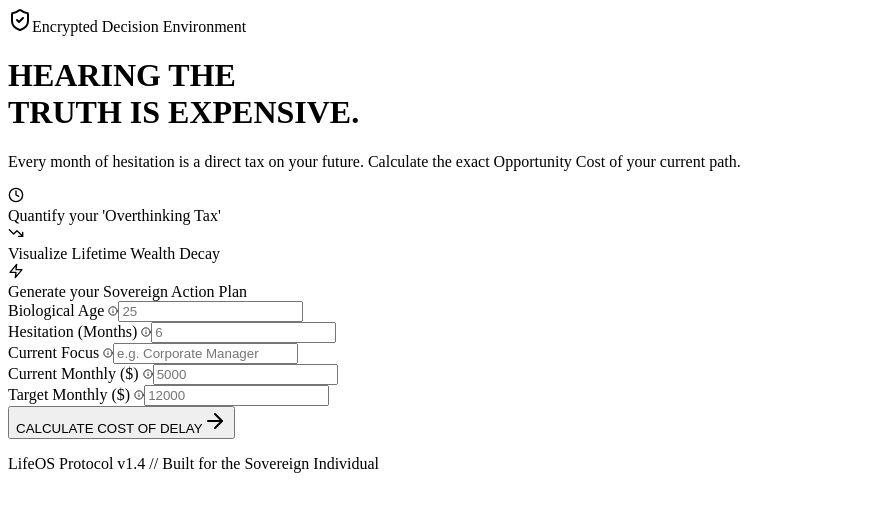
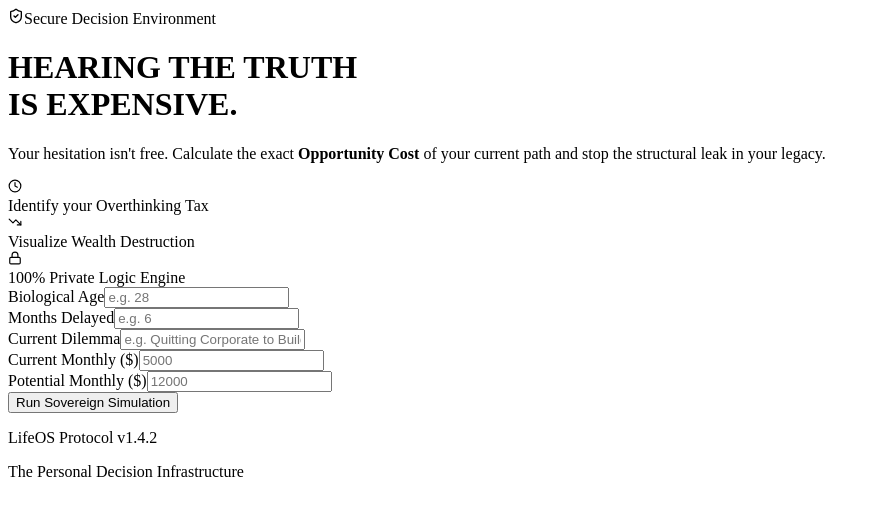
Before and after one commit to TheLifeOS/LifeOS, a Next.js app: page / in a window 1280 px wide. Shown: the top 516 px of the page, without its empty margins (0-877 px from the left). Built offline with nearby package versions, Linux system fonts and the light colour scheme.

Commit message:
Update index.js

```diff
--- a/pages/index.js
+++ b/pages/index.js
@@ -1,15 +1,15 @@
 import React, { useState, useEffect } from 'react';
 import Head from 'next/head';
 import { motion, AnimatePresence } from 'framer-motion';
-import { AlertCircle, TrendingDown, Zap, Clock, ArrowRight, ShieldCheck, Info } from 'lucide-react';
+import { ShieldCheck, TrendingDown, Zap, Clock, ArrowRight, AlertCircle, Lock } from 'lucide-react';
 
-export default function LifeOSV2() {
+export default function SovereignMirrorV2() {
   const [data, setData] = useState({ age: '', incomeNow: '', incomeAlt: '', delay: '', decision: '' });
   const [simulating, setSimulating] = useState(false);
   const [result, setResult] = useState(null);
   const [ticker, setTicker] = useState(0);
 
-  // Reality Ticker: Shows the cost of staying on the page
+  // Hemorrhage Ticker: Quantifies the cost of time spent on the page
   useEffect(() => {
     if (data.incomeNow && data.incomeAlt) {
       const gap = Math.max(0, parseInt(data.incomeAlt) - parseInt(data.incomeNow));
@@ -19,119 +19,125 @@ export default function LifeOSV2() {
     }
   }, [data.incomeNow, data.incomeAlt]);
 
-  const runSimulation = () => {
+  const executeSimulation = () => {
     if (!data.age || !data.incomeNow || !data.incomeAlt || !data.delay) return;
     setSimulating(true);
+
+    // Aesthetic simulation delay to build tension
     setTimeout(() => {
       const monthlyGap = parseInt(data.incomeAlt) - parseInt(data.incomeNow);
       const immediateLoss = monthlyGap * parseInt(data.delay);
       const yearsLeft = 80 - parseInt(data.age);
       const lifetimeLoss = immediateLoss * Math.pow(1.08, yearsLeft);
-      const score = Math.max(10, 100 - (parseInt(data.delay) * 3));
+      const score = Math.max(10, 100 - (parseInt(data.delay) * 3.5));
 
       setResult({ immediateLoss, lifetimeLoss, score });
       setSimulating(false);
-    }, 2500);
+    }, 2400);
   };
 
   return (
-    <div className="min-h-screen bg-[#050505] text-white font-sans selection:bg-red-500">
+    <div className="min-h-screen bg-[#050505] text-[#fafafa] font-sans selection:bg-red-600">
       <Head>
-        <title>LifeOS // Stop the Hemorrhage</title>
+        <title>Sovereign Mirror // The Cost of Hesitation</title>
       </Head>
 
-      {/* Trust Header */}
-      <nav className="border-b border-white/5 bg-black/50 backdrop-blur-xl fixed top-0 w-full z-50 p-4">
-        <div className="max-w-5xl mx-auto flex justify-between items-center">
-          <div className="flex items-center gap-2">
-            <ShieldCheck className="text-blue-500 w-5 h-5" />
-            <span className="text-[10px] uppercase tracking-[0.3em] font-bold">Encrypted Decision Environment</span>
+      {/* Trust & Awareness Bar: Addresses UX point 1b & 6b */}
+      <nav className="fixed top-0 w-full z-50 border-b border-white/5 bg-black/60 backdrop-blur-xl p-4">
+        <div className="max-w-6xl mx-auto flex justify-between items-center">
+          <div className="flex items-center gap-2 text-blue-400">
+            <ShieldCheck size={16} />
+            <span className="text-[10px] font-bold uppercase tracking-[0.3em]">Secure Decision Environment</span>
           </div>
           {ticker > 0 && (
-            <div className="text-red-500 font-mono text-xs">
-              LIVE_LOSS: -${ticker.toFixed(4)}
+            <div className="text-red-500 font-mono text-xs flex items-center gap-2">
+              <span className="relative flex h-2 w-2">
+                <span className="animate-ping absolute inline-flex h-full w-full rounded-full bg-red-400 opacity-75"></span>
+                <span className="relative inline-flex rounded-full h-2 w-2 bg-red-500"></span>
+              </span>
+              UNRECOVERED_LOSS: -${ticker.toFixed(4)}
             </div>
           )}
         </div>
       </nav>
 
-      <main className="max-w-5xl mx-auto px-6 pt-32 pb-20 grid grid-cols-1 lg:grid-cols-2 gap-16">
+      <main className="max-w-6xl mx-auto px-6 pt-32 pb-20 grid grid-cols-1 lg:grid-cols-2 gap-16">
 
-        {/* Left Side: The Narrative */}
-        <div className="space-y-8">
-          <motion.div initial={{ opacity: 0 }} animate={{ opacity: 1 }}>
-            <h1 className="text-6xl font-black tracking-tighter leading-none mb-6">
-              HEARING THE <br/> <span className="text-red-600 italic">TRUTH</span> IS EXPENSIVE.
+        {/* Left Section: Value Proposition (Addresses UX point 6a) */}
+        <div className="flex flex-col justify-center space-y-8">
+          <motion.div initial={{ opacity: 0, x: -20 }} animate={{ opacity: 1, x: 0 }}>
+            <h1 className="text-6xl font-black tracking-tight leading-[0.9] mb-6">
+              HEARING THE <span className="text-red-600 italic">TRUTH</span> <br/>IS EXPENSIVE.
             </h1>
-            <p className="text-gray-400 text-lg max-w-md leading-relaxed">
-              Every month of hesitation is a direct tax on your future. Calculate the exact
-              Opportunity Cost of your current path.
+            <p className="text-gray-400 text-lg leading-relaxed max-w-md">
+              Your hesitation isn't free. Calculate the exact <strong>Opportunity Cost</strong> of your current path and stop the structural leak in your legacy.
             </p>
           </motion.div>
 
-          <div className="space-y-4 border-l border-white/10 pl-6">
-            <Feature icon={<Clock size={16}/>} text="Quantify your 'Overthinking Tax'" />
-            <Feature icon={<TrendingDown size={16}/>} text="Visualize Lifetime Wealth Decay" />
-            <Feature icon={<Zap size={16}/>} text="Generate your Sovereign Action Plan" />
+          <div className="grid grid-cols-1 gap-4 opacity-60">
+            <Feature icon={<Clock size={14}/>} text="Identify your Overthinking Tax" />
+            <Feature icon={<TrendingDown size={14}/>} text="Visualize Wealth Destruction" />
+            <Feature icon={<Lock size={14}/>} text="100% Private Logic Engine" />
           </div>
         </div>
 
-        {/* Right Side: The Engine */}
-        <div className="bg-[#0a0a0a] border border-white/10 rounded-[2.5rem] p-8 lg:p-12 shadow-2xl relative">
+        {/* Right Section: The Engine (Addresses UX point 1c & 6c) */}
+        <div className="bg-[#0a0a0a] border border-white/10 rounded-[2.5rem] p-8 lg:p-12 shadow-2xl relative overflow-hidden">
           {!result ? (
             <div className="space-y-6">
               <div className="grid grid-cols-2 gap-4">
-                <Input label="Biological Age" name="age" type="number" placeholder="25" onChange={setData} />
-                <Input label="Hesitation (Months)" name="delay" type="number" placeholder="6" onChange={setData} />
+                <Input label="Biological Age" name="age" type="number" placeholder="e.g. 28" onChange={setData} />
+                <Input label="Months Delayed" name="delay" type="number" placeholder="e.g. 6" onChange={setData} />
               </div>
-              <Input label="Current Focus" name="decision" placeholder="e.g. Corporate Manager" onChange={setData} />
+              <Input label="Current Dilemma" name="decision" placeholder="e.g. Quitting Corporate to Build" onChange={setData} />
               <div className="grid grid-cols-2 gap-4">
                 <Input label="Current Monthly ($)" name="incomeNow" type="number" placeholder="5000" onChange={setData} />
-                <Input label="Target Monthly ($)" name="incomeAlt" type="number" placeholder="12000" onChange={setData} />
+                <Input label="Potential Monthly ($)" name="incomeAlt" type="number" placeholder="12000" onChange={setData} />
               </div>
 
               <button
-                onClick={runSimulation}
-                className="w-full py-5 bg-white text-black font-bold rounded-2xl hover:bg-red-600 hover:text-white transition-all flex items-center justify-center gap-2 group"
+                onClick={executeSimulation}
+                className="w-full py-5 bg-white text-black font-black uppercase tracking-widest text-xs hover:bg-red-600 hover:text-white transition-all transform active:scale-[0.98] shadow-xl"
               >
-                {simulating ? "ANALYZING TRAJECTORY..." : "CALCULATE COST OF DELAY"}
-                <ArrowRight className="group-hover:translate-x-1 transition-transform" />
+                {simulating ? "Scanning Probabilities..." : "Run Sovereign Simulation"}
               </button>
             </div>
           ) : (
-            <motion.div initial={{ opacity: 0, scale: 0.95 }} animate={{ opacity: 1, scale: 1 }} className="space-y-8 text-center">
-               <div className="space-y-2">
-                  <p className="text-[10px] uppercase tracking-[0.3em] text-red-500 font-bold">Total Opportunity Hemorrhage</p>
-                  <p className="text-7xl font-black tracking-tighter">${result.immediateLoss.toLocaleString()}</p>
-               </div>
+            <motion.div initial={{ opacity: 0, scale: 0.95 }} animate={{ opacity: 1, scale: 1 }} className="space-y-8">
+              <div className="text-center space-y-2">
+                <p className="text-[10px] font-bold text-red-500 uppercase tracking-[0.3em]">Hemorrhage Detected</p>
+                <h2 className="text-7xl font-black tracking-tighter">-${result.immediateLoss.toLocaleString()}</h2>
+              </div>
 
-               <div className="grid grid-cols-2 gap-4">
-                  <div className="bg-white/5 rounded-2xl p-4 border border-white/5">
-                    <p className="text-[8px] text-gray-500 uppercase mb-1">Lifetime Delta</p>
-                    <p className="text-xl font-bold italic">${Math.round(result.lifetimeLoss/1000)}k</p>
-                  </div>
-                  <div className="bg-white/5 rounded-2xl p-4 border border-white/5">
-                    <p className="text-[8px] text-gray-500 uppercase mb-1">Sovereign Score</p>
-                    <p className="text-xl font-bold italic">{result.score}/100</p>
-                  </div>
-               </div>
+              <div className="grid grid-cols-2 gap-4">
+                <StatBox label="Sovereign Score" value={`${result.score}/100`} sub="Action Efficiency" />
+                <StatBox label="Lifetime Decay" value={`$${Math.round(result.lifetimeLoss/1000)}k`} sub="Compound Impact" />
+              </div>
 
-               <div className="p-6 bg-blue-600/10 border border-blue-600/20 rounded-3xl text-sm text-blue-200 leading-relaxed italic">
-                 "By delaying this choice for {data.delay} months, you aren't playing it safe.
-                 You are effectively burning ${result.immediateLoss.toLocaleString()} today to avoid a temporary discomfort."
-               </div>
+              <div className="p-6 bg-red-600/5 border border-red-600/20 rounded-3xl text-sm leading-relaxed text-red-200/80 italic text-center">
+                "By delaying this choice for {data.delay} months, you have effectively paid a ${result.immediateLoss.toLocaleString()} tax to stay in your comfort zone."
+              </div>
 
-               <button className="w-full py-4 bg-blue-600 rounded-2xl font-bold hover:bg-blue-500 transition-all">
-                  GET THE 5-STEP RECOVERY ROADMAP
-               </button>
+              <div className="space-y-3">
+                <button className="w-full py-5 bg-blue-600 text-white font-bold rounded-2xl hover:bg-blue-500 transition-all flex items-center justify-center gap-2 group">
+                  Get My Recovery Roadmap
+                  <ArrowRight size={18} className="group-hover:translate-x-1 transition-transform" />
+                </button>
+                <button
+                  onClick={() => setResult(null)}
+                  className="w-full py-3 text-[10px] uppercase tracking-widest text-gray-600 hover:text-white transition-colors"
+                >
+                  Reset Parameters
+                </button>
+              </div>
             </motion.div>
           )}
         </div>
       </main>
 
-      {/* Footer Info */}
-      <footer className="text-center py-10 opacity-20 hover:opacity-100 transition-opacity">
-        <p className="text-[10px] tracking-[0.5em] uppercase font-bold">LifeOS Protocol v1.4 // Built for the Sovereign Individual</p>
+      <footer className="max-w-6xl mx-auto px-6 py-10 border-t border-white/5 opacity-20 hover:opacity-100 transition-opacity flex justify-between items-center text-[10px] font-bold uppercase tracking-widest">
+        <p>LifeOS Protocol v1.4.2</p>
+        <p>The Personal Decision Infrastructure</p>
       </footer>
     </div>
   );
@@ -140,23 +146,31 @@ export default function LifeOSV2() {
 function Input({ label, ...props }) {
   return (
     <div className="space-y-2">
-      <label className="text-[10px] uppercase tracking-widest text-gray-500 font-bold flex items-center gap-1">
-        {label} <Info size={10} className="opacity-50" />
-      </label>
+      <label className="text-[10px] uppercase tracking-widest text-gray-500 font-bold">{label}</label>
       <input
         {...props}
-        className="w-full bg-white/5 border border-white/10 rounded-xl px-4 py-3 outline-none focus:border-white/30 transition-all font-mono text-sm"
+        className="w-full bg-white/5 border border-white/10 rounded-xl px-4 py-3 outline-none focus:border-red-600/50 transition-all font-mono text-sm placeholder:text-gray-800"
         onChange={(e) => props.onChange(prev => ({ ...prev, [props.name]: e.target.value }))}
       />
     </div>
   );
 }
 
+function StatBox({ label, value, sub }) {
+  return (
+    <div className="bg-white/5 border border-white/10 p-5 rounded-2xl text-center">
+      <p className="text-[8px] uppercase tracking-widest text-gray-500 mb-1">{label}</p>
+      <p className="text-2xl font-black italic tracking-tighter">{value}</p>
+      <p className="text-[8px] uppercase tracking-[0.2em] text-gray-600 mt-1">{sub}</p>
+    </div>
+  );
+}
+
 function Feature({ icon, text }) {
   return (
-    <div className="flex items-center gap-3 text-gray-400">
-      <div className="p-2 bg-white/5 rounded-lg text-white">{icon}</div>
-      <span className="text-sm font-medium uppercase tracking-wider">{text}</span>
+    <div className="flex items-center gap-3">
+      <div className="p-2 bg-white/5 rounded-lg">{icon}</div>
+      <span className="text-[10px] uppercase tracking-widest font-bold">{text}</span>
     </div>
-  )
+  );
 }
```
